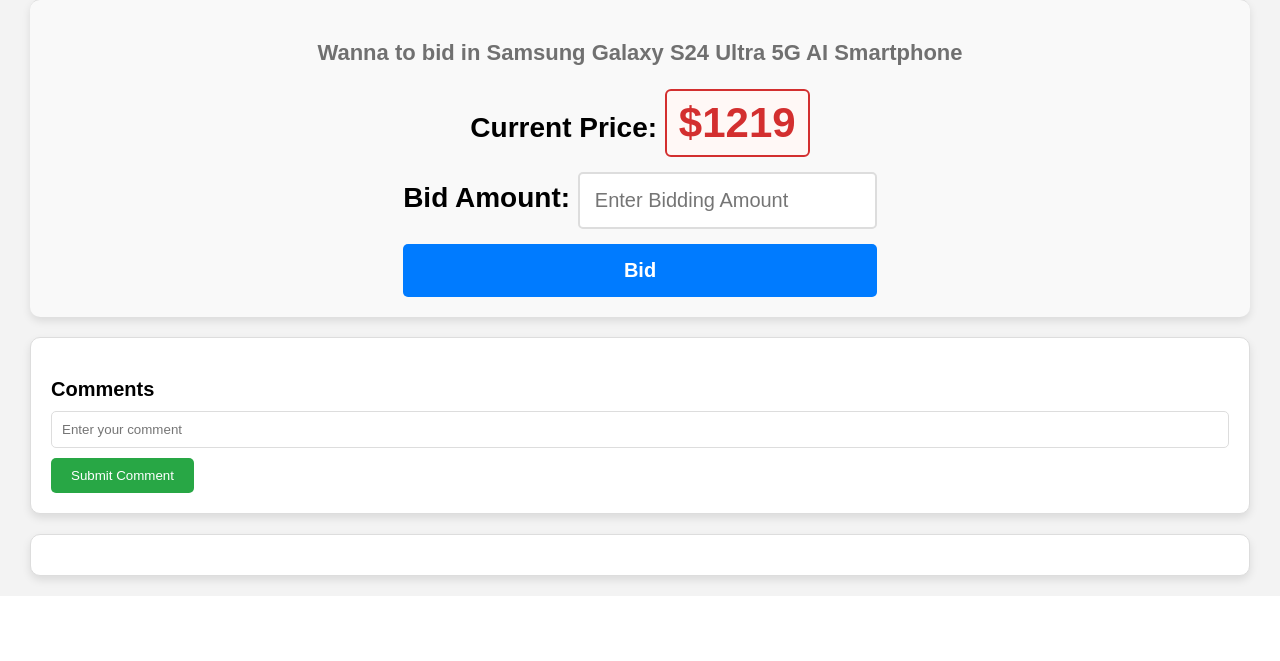
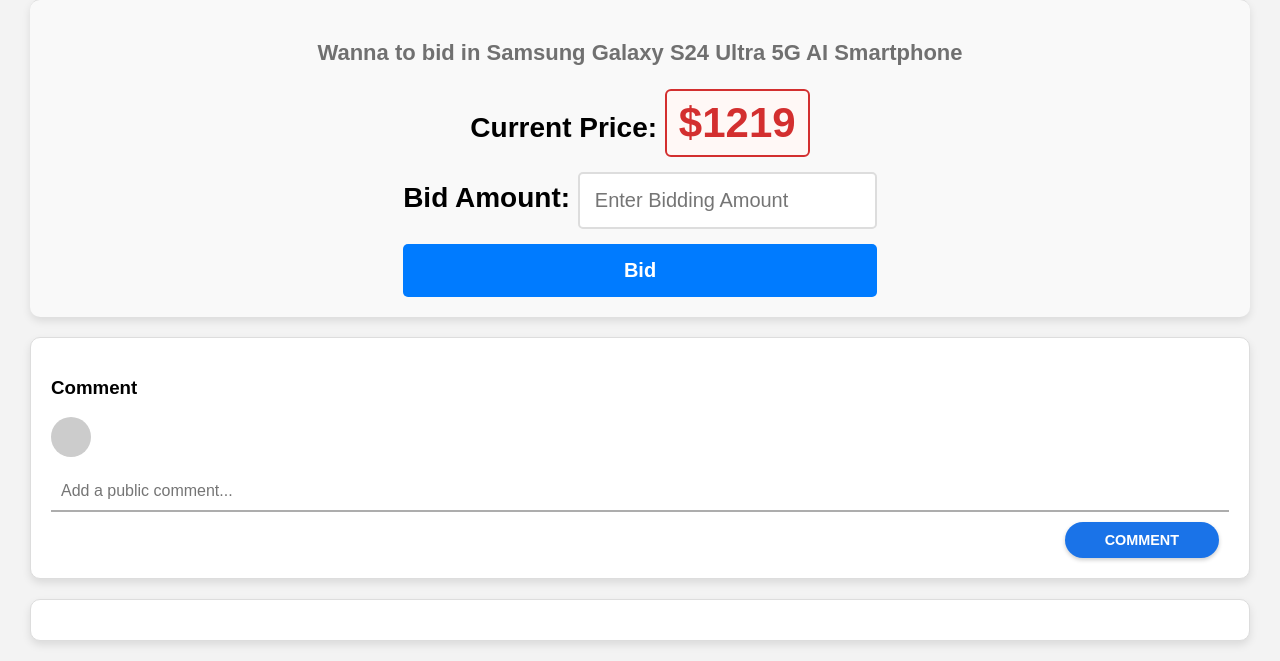
Before and after one commit to om762/Web-Learning, a Django app: page /listing/1 in a window 1280 px wide. Shown: the part 1457-2118 px from the top of the page. Before the commit the page ends 2045 px from the top, so only its background shows below. Run offline with Django 5.2, Linux system fonts and the light colour scheme; data comes from the database, SQL or seed files in the repository; both versions use the stored data as it was after the commit.

Commit message:
Comment section changes (Looking Best)

```diff
--- a/Projects/commerce/auctions/static/auctions/styles.css
+++ b/Projects/commerce/auctions/static/auctions/styles.css
@@ -261,6 +261,11 @@
     margin-bottom: 0;
 }
 
+.buttons {
+    display: flex;
+    justify-content: flex-end;
+}
+
 .form-container input[type="submit"] {
     width: 100%;
     margin-top: 20px;
@@ -331,7 +336,7 @@
 .form2-container label {
     display: block;
     font-size: 15px;
-    margin-bottom: 5px; /* Add some spacing below the labels */
+    margin-bottom: 5px;
 }
 
 .form2-container input[type="text"],
@@ -678,7 +683,7 @@
     transform: translateY(0);
 }
 
-/* Comment Section */
+/* Comment  */
 .comment-section, .comments-list {
     padding: 20px;
     background-color: #f9f9f9;
@@ -689,38 +694,84 @@
     border: 1px solid #ddd;
     border-radius: 10px;
     box-shadow: 0 4px 8px rgba(0, 0, 0, 0.1);
-    /* display: flex; */
-    /* justify-content: center; */
-    /* animation: fadeIn 1s ease-in-out; */
 }
 
-.comment-section h3 {
+/* .comment-section h3 {
     font-size: 20px;
-    margin-bottom: 10px;
+    margin: 0 0 5px;
+} */
+
+.user-info {
+    display: flex;
+    align-items: center;
+    margin-bottom: 15px;
+}
+
+.comment-section .comment-avatar {
+    width: 40px;
+    height: 40px;
+    border-radius: 50%;
+    background-color: #ddd;
+    display: flex;
+    justify-content: center;
+    align-items: center;
+    font-size: 15px;
+    color: #777;
+    width: 40px;
+    height: 40px;
+    background-color: #ccc;
+    border-radius: 50%;
+    margin-right: 10px;
+}
+
+.username {
+    font-weight: bold;
+    color: #555;
+}
+
+
+.comment-form-div {
+    display: flex;
+    gap: 5px;
+    width: 100%;
 }
 
 .comment-section input[type="text"] {
+    display: inline;
     width: 100%;
     padding: 10px;
+    border: none;
+    border-bottom: 2px solid rgb(173, 173, 173);
+    outline: none;
+    box-sizing: border-box;
+    font-size: 1em;
+    color: #333;
     margin-bottom: 10px;
-    border: 1px solid #ddd;
-    border-radius: 5px;
-    box-sizing: border-box;
+    transition: border 0.4s ease;
+}
+
+.comment-section input[type="text"]:focus {
+    border-bottom: 2px solid #000000;
 }
 
 .comment-section button {
-    background-color: #28a745;
+    background-color: #1a73e8;
     color: #fff;
     border: none;
-    padding: 10px 20px;
-    border-radius: 5px;
+    padding: 10px 40px;
+    margin-right: 10px;
+    border-radius: 50px;
+    font-size: 0.9em;
+    font-weight: bold;
+    text-transform: uppercase;
     cursor: pointer;
-    transition: background-color 0.3s, transform 0.3s;
+    transition: background-color 0.3s ease, box-shadow 0.3s ease;
+    box-shadow: 0 2px 4px rgba(0, 0, 0, 0.2);
 }
 
 .comment-section button:hover {
-    background-color: #218838;
-    transform: scale(1.05);
+    background-color: #1669c1;
+    box-shadow: 0 3px 6px rgba(0, 0, 0, 0.3);
 }
 
 .comments-list {
--- a/Projects/commerce/auctions/templates/auctions/listing.html
+++ b/Projects/commerce/auctions/templates/auctions/listing.html
@@ -65,12 +65,20 @@
 </div>
 
 <div class="comment-section">
-    <h3>Comments</h3>
-    <form action="{% url 'add_comment' %}" method="post">
-        {% csrf_token %}
-        <input type="hidden" name="listing_id" value="{{ listing.id }}">
-        <input type="text" name="comment_text" placeholder="Enter your comment">
-        <button type="submit">Submit Comment</button>
+    <h3>Comment</h3>
+    <div class="comment-box">
+        <div class="user-info">
+            <div class="comment-avatar">{{ user.username|slice:":1"|upper}}</div>
+            <div class="username">{{ user.username }}</div>
+        </div>
+        <form action="{% url 'add_comment' %}" method="post">
+            {% csrf_token %}
+            <input type="hidden" name="listing_id" value="{{ listing.id }}">
+            <input type="text" name="comment_text" placeholder="Add a public comment..." required autocomplete="off">
+        </div>
+        <div class="buttons">
+            <button type="submit" class="submit-button">Comment</button>
+        </div>
     </form>
 </div>
 <a name=comment href="#comment"></a>
--- a/Projects/commerce/auctions/views.py
+++ b/Projects/commerce/auctions/views.py
@@ -166,7 +166,7 @@
         "comments":comments,
     })
 
-@login_required
+@login_required(login_url='login')
 def add_comment(request):
     text = request.POST.get("comment_text")
     listing_id = request.POST.get("listing_id")
@@ -175,7 +175,3 @@
     new_comment = Comment(text=text, listing=listing, commenter=commenter)
     new_comment.save()
     return redirect(f'listing/{listing_id}#comment')
-
-login_required(login_url='login')
-def action_block():
-    pass
```
Also changed, not shown: Projects/commerce/db.sqlite3.
